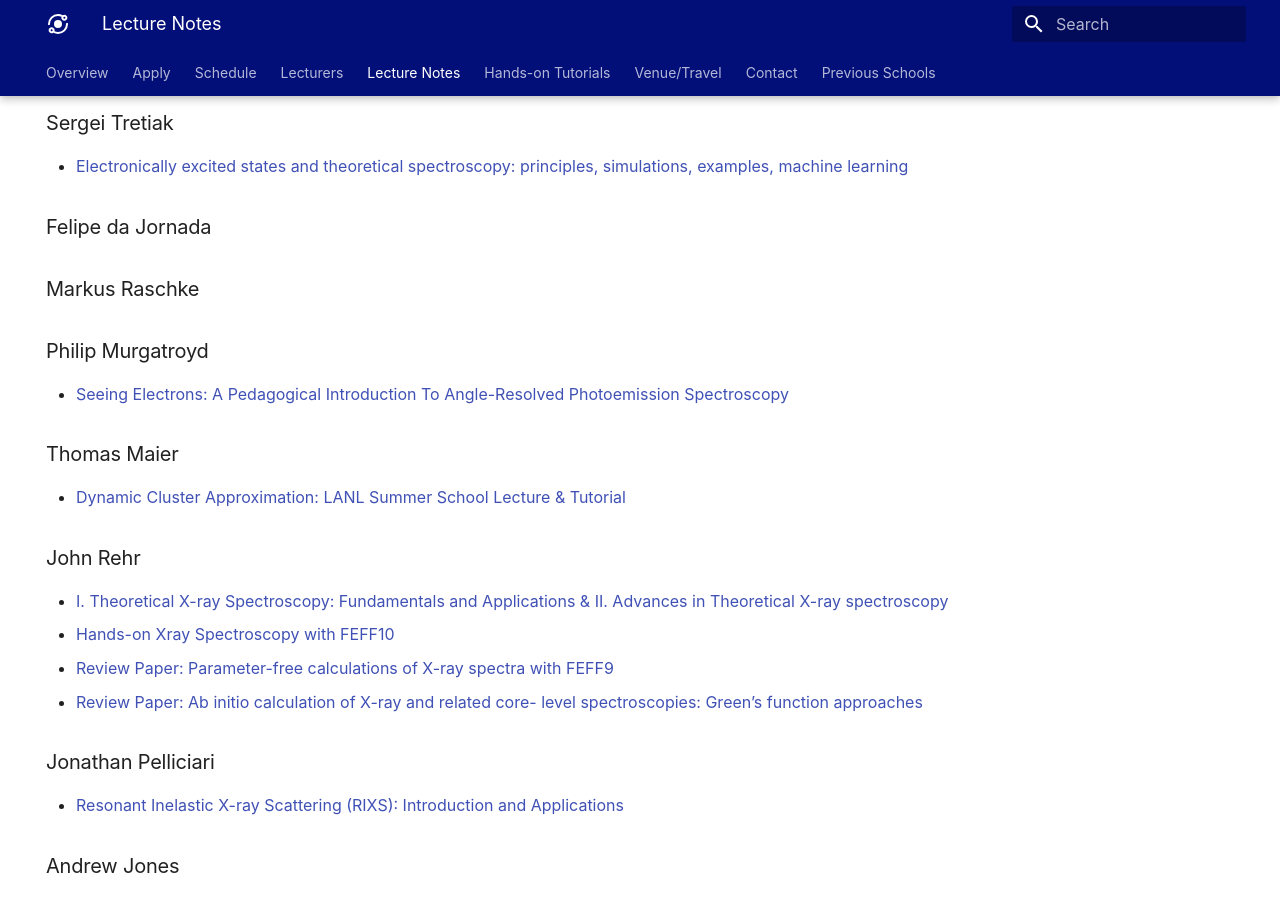
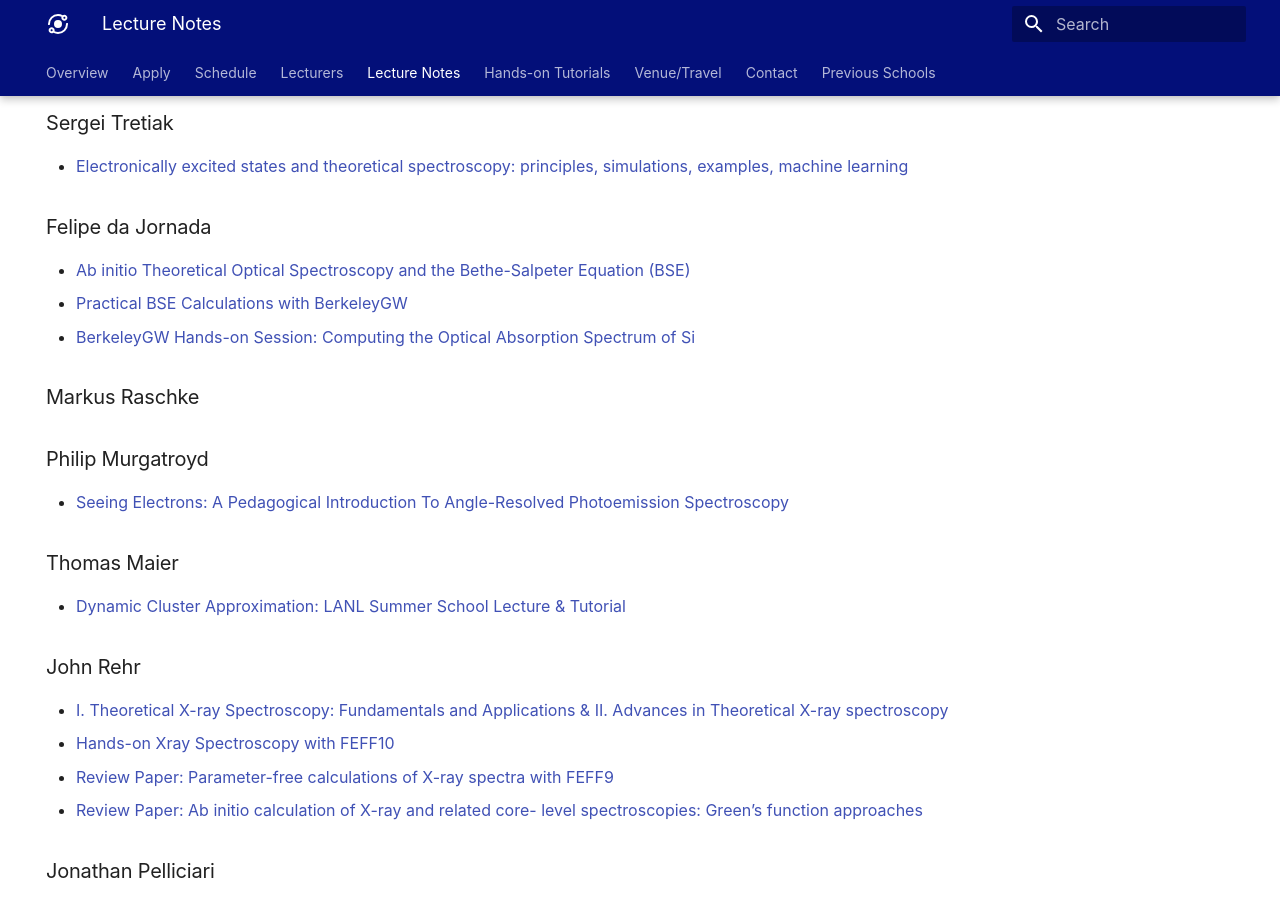
Before and after one commit to LACCMSS/2026, an MkDocs documentation site: the page built from docs/lecture_notes.md, in a window 1280 px wide and 900 px high, scrolled down 840 px. Built offline with MkDocs 1.6.1 and Material for MkDocs 9.7.7, drawn with Linux system fonts in a browser that asks for light colours; some web fonts are replaced.

Commit message:
Update lecture_notes.md

```diff
--- a/docs/lecture_notes.md
+++ b/docs/lecture_notes.md
@@ -31,6 +31,9 @@ title: Lecture Notes
 - [Electronically excited states and theoretical spectroscopy: principles, simulations, examples, machine learning](assets/Lecture_Data/Sergei_Tretiak/Excited_states_Cond.Matter.School_LANL_2026.pdf){target="_blank"}
 
 ### Felipe da Jornada
+- [Ab initio Theoretical Optical Spectroscopy and the Bethe-Salpeter Equation (BSE)](assets/Lecture_Data/Felipe_da_Jornada/FHJ-2026.06.19-LANL-1-theory.pdf){target="_blank"}
+- [Practical BSE Calculations with BerkeleyGW](assets/Lecture_Data/Felipe_da_Jornada/FHJ-2026.06.19-LANL-2-practical.pdf){target="_blank"}
+- [BerkeleyGW Hands-on Session: Computing the Optical Absorption Spectrum of Si](assets/Lecture_Data/Felipe_da_Jornada/FHJ-2026.06.19-LANL-3-hands-on.pdf){target="_blank"}
 
 ### Markus Raschke
 
```
